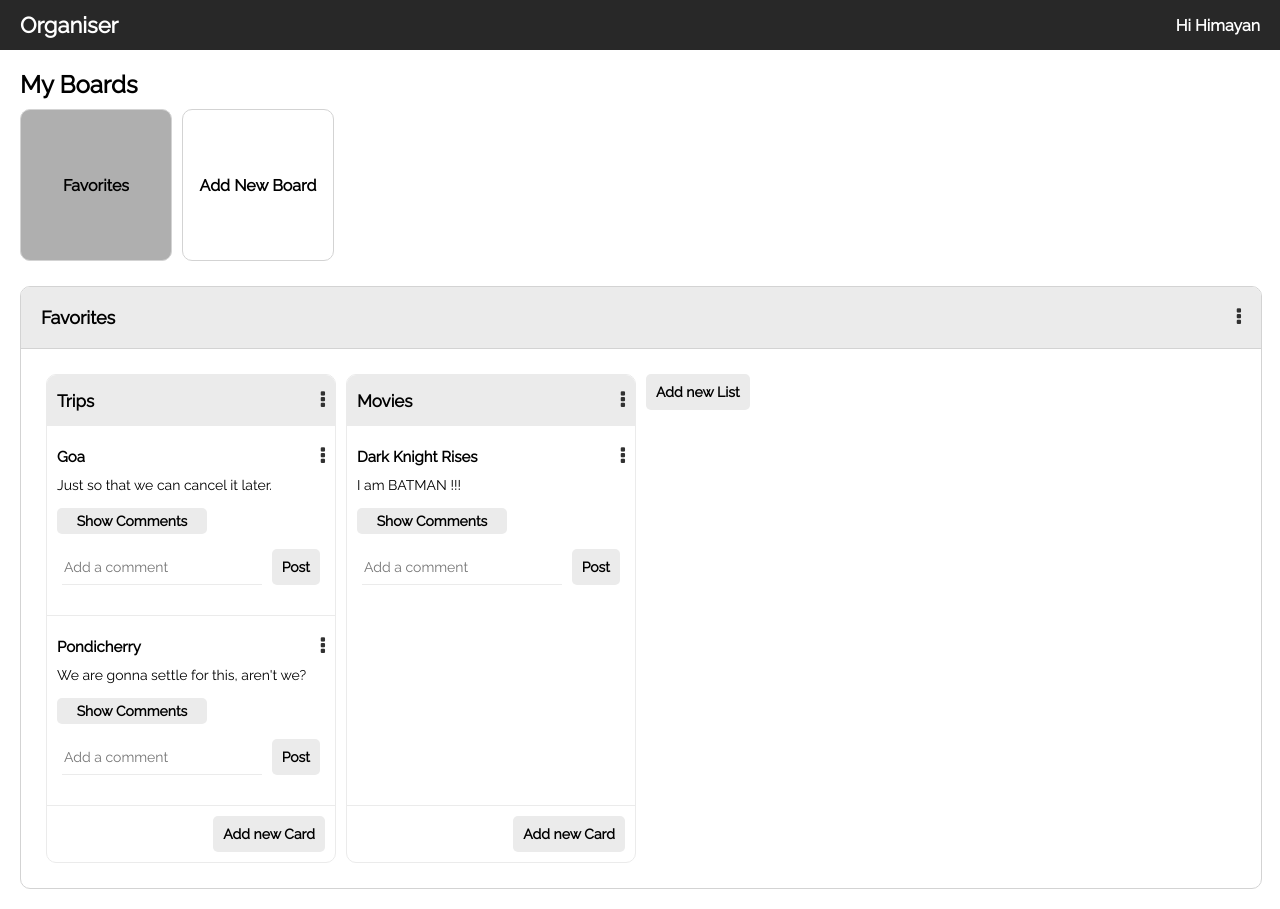
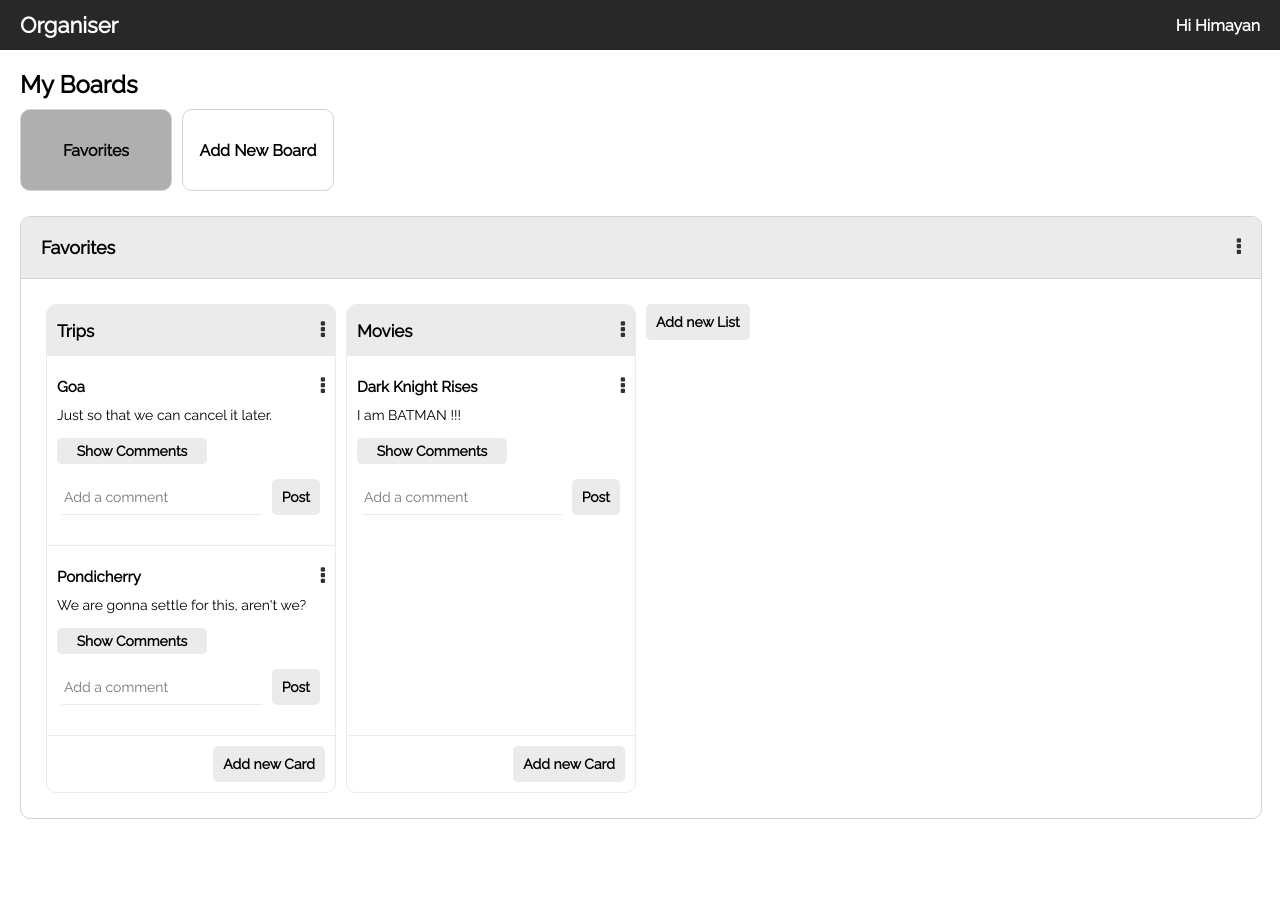
Before and after one commit to himayand21/blackboard, a React app: page / in a window 1280 px wide. After the commit the page ends 839 px from the top, so only its background shows below. Built offline with nearby package versions, Linux system fonts and the light colour scheme.

Commit message:
fix(css): z-index in popup, margin in board-tiles

```diff
--- a/src/App.scss
+++ b/src/App.scss
@@ -28,3 +28,12 @@ input {
         border-color: red;
     }
 }
+
+input,
+textarea,
+button,
+select,
+a,
+div {
+  -webkit-tap-highlight-color: rgba(0,0,0,0);
+}
--- a/src/components/main/MainComponent.js
+++ b/src/components/main/MainComponent.js
@@ -27,7 +27,9 @@ export const MainComponent = (props) => {
                         className="board-tile board-tile-last"
                         onClick={showAddBoard}
                     >
-                        Add New Board
+                        <div className="board-tile-name">
+                            Add New Board
+                        </div>
                     </div>
                 </section>
 
--- a/src/components/main/main.scss
+++ b/src/components/main/main.scss
@@ -9,11 +9,16 @@
         display: flex;
         align-items: center;
         flex-wrap: wrap;
-        margin-bottom: 25px;
+        margin-bottom: 15px;
         .board-tile {
             width: 150px;
             height: 150px;
+            max-width: 30vw;
+            min-width: 75px;
+            max-height: 10vh;
+            min-height: 75px;
             margin-right: 10px;
+            margin-bottom: 10px;
             background-color: rgb(235, 235, 235);
             border-radius: 10px;
             border: 1px solid lightgray;
@@ -26,12 +31,17 @@
                 background-color: rgb(215, 215, 215);
             }
             .board-tile-name {
+                text-align: center;
+                padding: 0 10px;
                 font-weight: bold;
+                box-sizing: border-box;
+                width: 100%;
+                text-overflow: ellipsis;
+                overflow: hidden;
             }
 
             &.board-tile-last {
                 background-color: white;
-                font-weight: bold;
                 &:hover {
                     background-color: rgb(245, 245, 245);
                 }
--- a/src/components/popup/popup.scss
+++ b/src/components/popup/popup.scss
@@ -15,6 +15,7 @@
         position: absolute;
         right: 0px;
         top: 20px;
+        z-index: 2;
         button {
             background-color: white;
             width: 100%;
```
